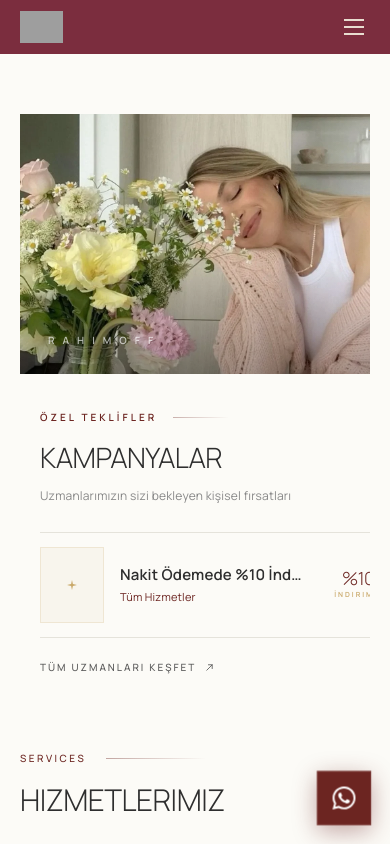
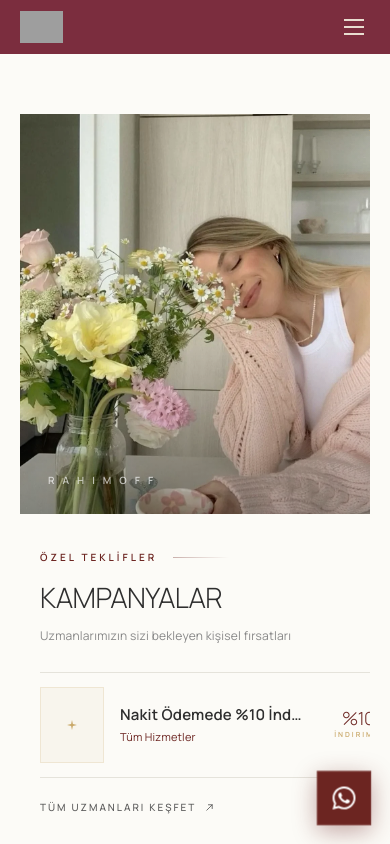
Before and after one commit to ruslanrahimov/rahimoff-nail-studio-react-app, a React (Vite) app: page / in a window 390 px wide. Shown: the top 844 px of the page. Built offline with nearby package versions, Linux system fonts and the light colour scheme; grey boxes are pictures that could not be loaded.

Commit message:
make hero section height adaptive to promo content

```diff
--- a/src/components/HeroMasters/HeroMasters.css
+++ b/src/components/HeroMasters/HeroMasters.css
@@ -25,7 +25,7 @@
 
 .hero-m-image-col {
   position: relative;
-  height: 600px;
+  min-height: 460px;
   overflow: hidden;
 }
 
@@ -403,7 +403,7 @@
 
 @media (max-width: 1024px) {
   .hero-m-image-col {
-    height: 500px;
+    min-height: 400px;
   }
 
   .hero-m-content-col {
```
